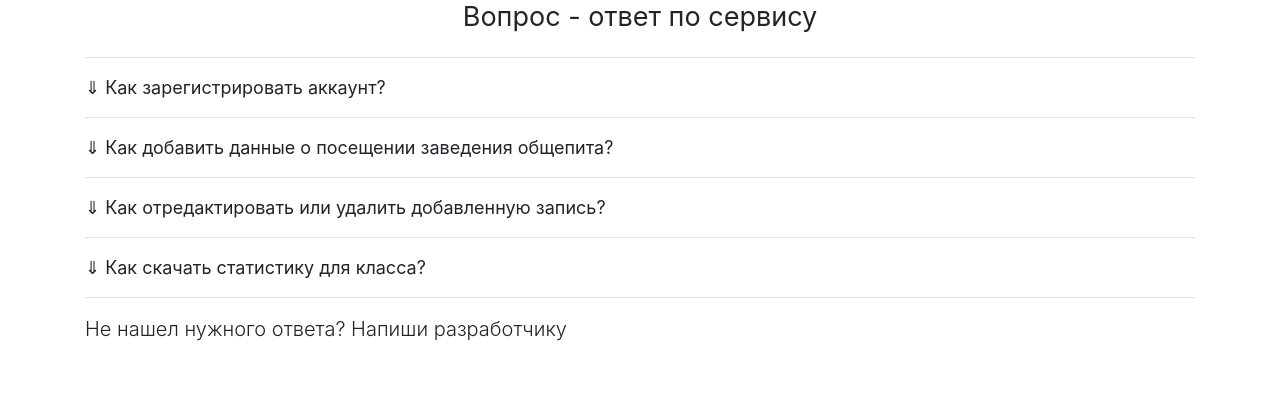
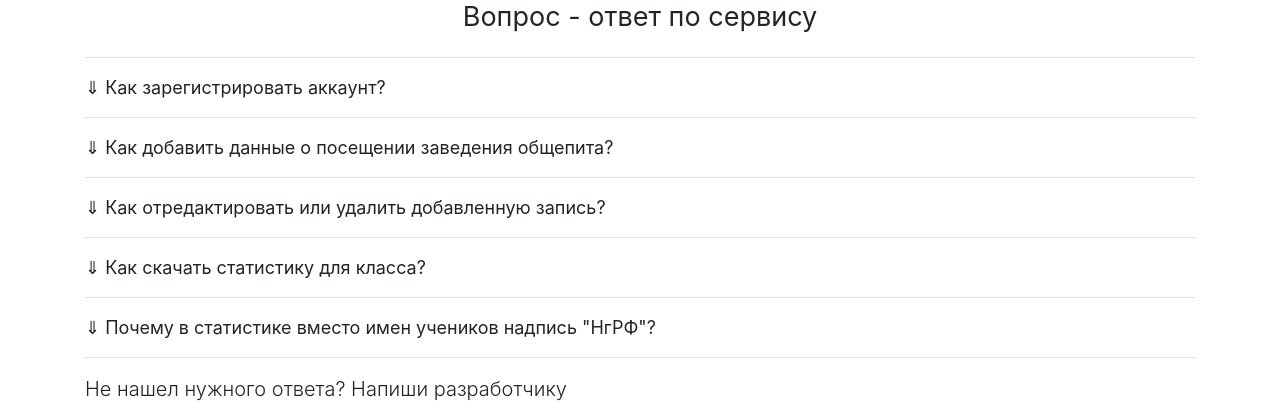
Before and after one commit to KeltorHD/django_project, a Django app: page /faq/ in a window 1280 px wide. Shown: the part 536-956 px from the top of the page. Before the commit the page ends 877 px from the top, so only its background shows below. Run offline with Django 3.2, Linux system fonts and the light colour scheme; some libraries are stand-ins or nearby versions.

Commit message:
Наполнение Справочной

```diff
--- a/app/templates/app/faq.html
+++ b/app/templates/app/faq.html
@@ -64,6 +64,17 @@
 
 	<hr>
 
+	<div class="font-weight-normal ptr" onclick="ch_disp('A5')">
+		<span>&#8659;</span>
+		Почему в статистике вместо имен учеников надпись "НгРФ"?
+	</div>
+	<div class="font-weight-normal answer" id="A5" style="display:none">
+		<p><span>&#8658;</span> НгРФ - Неизвестный гражданин Российской федерации!</p>
+		Имея простой аккаунт, можно просматривать статистику только на человека, имя и фамилию которого вы указали при регистрации! Статус редактора позволяет просматривать статистику на всех учеников!
+	</div>
+
+	<hr>
+
 	<p class="lead">Не нашел нужного ответа? Напиши разработчику</p>
 
 </div>
--- a/app/templates/app/state_list.html
+++ b/app/templates/app/state_list.html
@@ -25,7 +25,7 @@
             {% endfor %}
           {% else %}
             {% for i in people %}
-              <th><div class="font-weight-normal">{% if i.name == name %}{{i}}{% else %}<Неизвестный гражданин РФ>{% endif %}</div></th>
+              <th><div class="font-weight-normal">{% if i.name == name %}{{i}}{% else %}<НгРФ>{% endif %}</div></th>
             {% endfor %}
           {% endif %}
         </tr>
```
